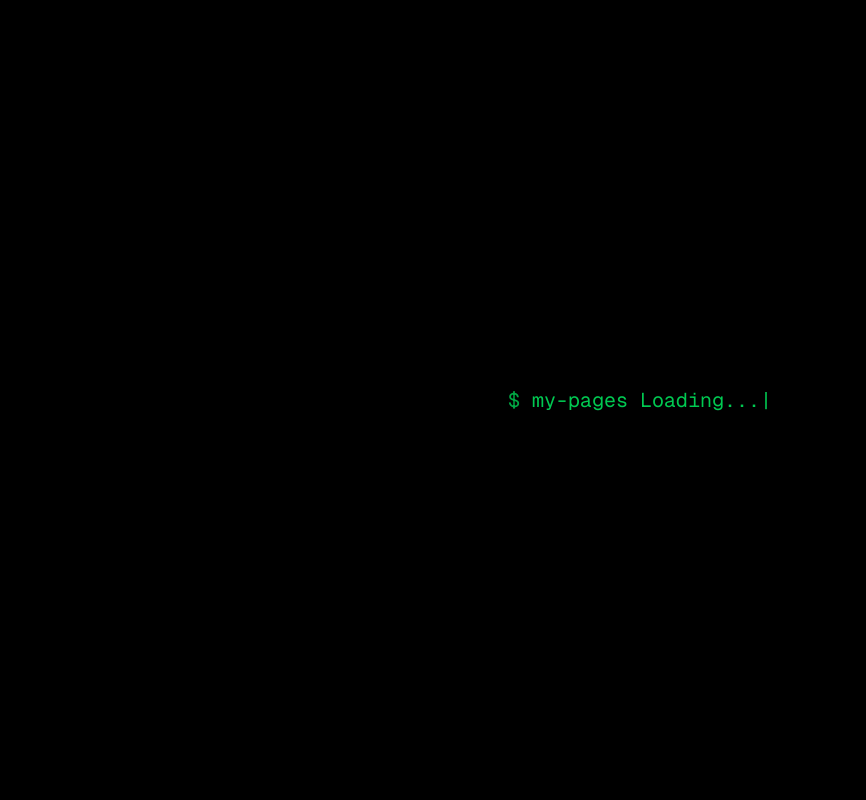
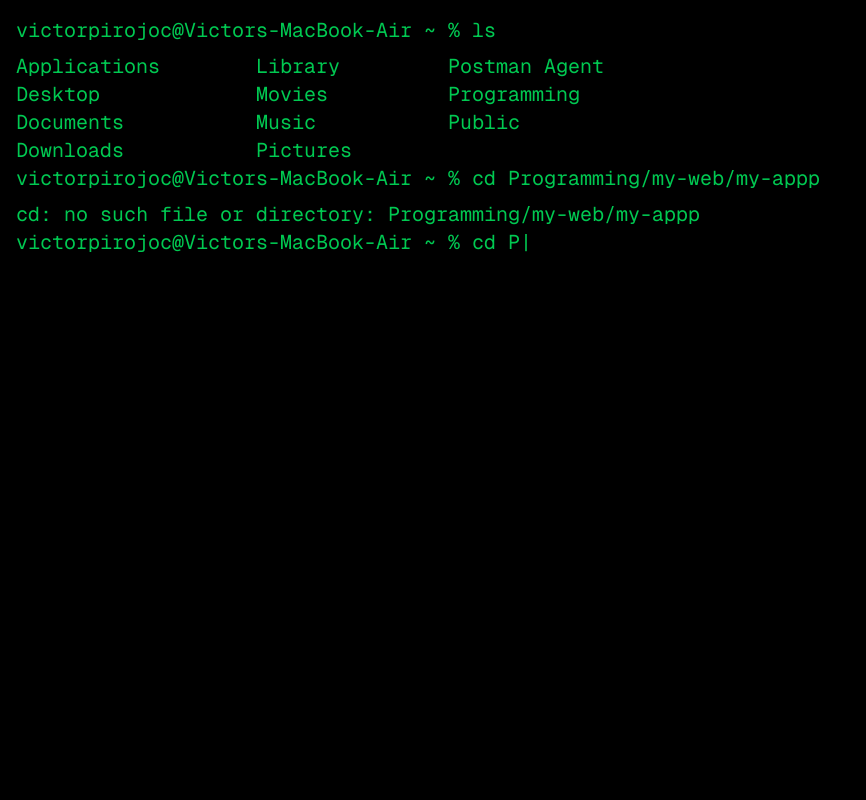
Before and after one commit to Senpai-paj/my-web, a Next.js app in the folder my-app/: page / in a window 1280 px wide. Shown: the top 800 px of the page, without its empty margins (0-866 px from the left). Built offline with nearby package versions, Linux system fonts and the light colour scheme; grey boxes are pictures that could not be loaded.

Commit message:
intro animation is ready overall, need to add some detail fixes

```diff
--- a/my-app/src/components/TerminalLoader.tsx
+++ b/my-app/src/components/TerminalLoader.tsx
@@ -3,32 +3,128 @@
 import { useState, useEffect } from 'react';
 
 const TerminalLoader = () => {
+  const [currentStep, setCurrentStep] = useState(0);
+  const [text, setText] = useState('');
+  const [dots, setDots] = useState('');
+  const [isVisible, setIsVisible] = useState(true);
+  const [showOutput, setShowOutput] = useState(false);
+  const [visibleSteps, setVisibleSteps] = useState<number[]>([]);
+  const [showPrompt, setShowPrompt] = useState(false);
 
-  const [text, setText] = useState('');
-  const fullText = 'my-pages Loading...';
-  const [isVisible, setIsVisible] = useState(true);
+  const steps = [
+    {
+      prompt: 'victorpirojoc@Victors-MacBook-Air ~ % ',
+      command: 'ls',
+      output: 'Applications\t\tLibrary\t\t\tPostman Agent\nDesktop\t\t\t\tMovies\t\t\tProgramming\nDocuments\t\t\tMusic\t\t\tPublic\nDownloads\t\t\tPictures'
+    },
+    {
+      prompt: 'victorpirojoc@Victors-MacBook-Air ~ % ',
+      command: 'cd Programming/my-web/my-appp',
+      output: 'cd: no such file or directory: Programming/my-web/my-appp'
+    },
+    {
+      prompt: 'victorpirojoc@Victors-MacBook-Air ~ % ',
+      command: 'cd Programming/my-web/my-app'
+    },
+    {
+      prompt: 'victorpirojoc@Victors-MacBook-Air my-app % ',
+      command: 'clear',
+      output: null,
+      isClear: true
+    },
+    {
+      prompt: 'victorpirojoc@Victors-MacBook-Air my-app % ',
+      command: 'npm run dev'
+    }
+  ];
 
   useEffect(() => {
-    const typeText = async () => {
-      for (let i = 0; i <= fullText.length; i++) {
-        setText(fullText.slice(0, i));
-        await new Promise(resolve => setTimeout(resolve, 200));
-      }
-      // Wait for 2 seconds after typing is complete before hiding
-      await new Promise(resolve => setTimeout(resolve, 2000));
-      setIsVisible(false);
-    };
+    if (currentStep >= steps.length) {
+      setText('Loading page, welcome')
+      // Start dots animation
+      let dotCount = 0;
+      const dotsInterval = setInterval(() => {
+        setDots('.'.repeat((dotCount % 3) + 1));
+        dotCount++;
+      }, 300);
 
-    typeText();
-  }, []);
+      setTimeout(() => {
+        clearInterval(dotsInterval);
+        setIsVisible(false);
+      }, 5000);
+      return;
+    }
+
+    // First show the prompt
+    setShowPrompt(true);
+    setText('');
+
+    // After a delay, start typing the command
+    const typingTimeout = setTimeout(() => {
+      const currentStepData = steps[currentStep];
+      let currentIndex = 0;
+      const fullCommand = currentStepData.command;
+
+      const interval = setInterval(() => {
+        if (currentIndex <= fullCommand.length) {
+          setText(fullCommand.slice(0, currentIndex));
+          currentIndex++;
+        } else {
+          clearInterval(interval);
+          setShowOutput(true);
+
+          // Handle clear command
+          if (currentStepData.isClear) {
+            setVisibleSteps([]);
+          } else {
+            setVisibleSteps(prev => [...prev, currentStep]);
+          }
+
+          // Move to next step after a delay
+          setTimeout(() => {
+            setCurrentStep(prev => prev + 1);
+            setText('');
+            setShowOutput(false);
+            setShowPrompt(false);
+          }, 50);
+        }
+      }, 100);
+
+      return () => clearInterval(interval);
+    }, 500);
+
+    return () => clearTimeout(typingTimeout);
+  }, [currentStep]);
 
   if (!isVisible) return null;
 
   return (
-    <div className="fixed inset-0 bg-black z-50 flex items-center justify-center">
+    <div className="fixed inset-0 bg-black z-50 flex flex-col p-4">
       <div className="font-mono text-green-500 text-xl">
-        <span className="animate-pulse">$ </span> {text}
-        <span className="animate-blink">|</span>
+        {steps.filter((_, index) => visibleSteps.includes(index)).map((step, index) => (
+          <div key={index}>
+            <div className="whitespace-pre">
+              {step.prompt}<span>{step.command}</span>
+            </div>
+            {step.output && (
+              <div className="whitespace-pre mt-2">
+                {step.output}
+              </div>
+            )}
+          </div>
+        ))}
+        {currentStep < steps.length && !showOutput && (
+          <div className="whitespace-pre">
+            {showPrompt && steps[currentStep].prompt}<span>{text}</span>
+            <span className="animate-blink">|</span>
+          </div>
+        )}
+        {currentStep >= steps.length && (
+          <div className="whitespace-pre">
+            {text}{dots}
+            <span className="animate-blink">|</span>
+          </div>
+        )}
       </div>
     </div>
   );
```
Also changed, not shown: 1 other file (tests, documents, lock files or other folders).
